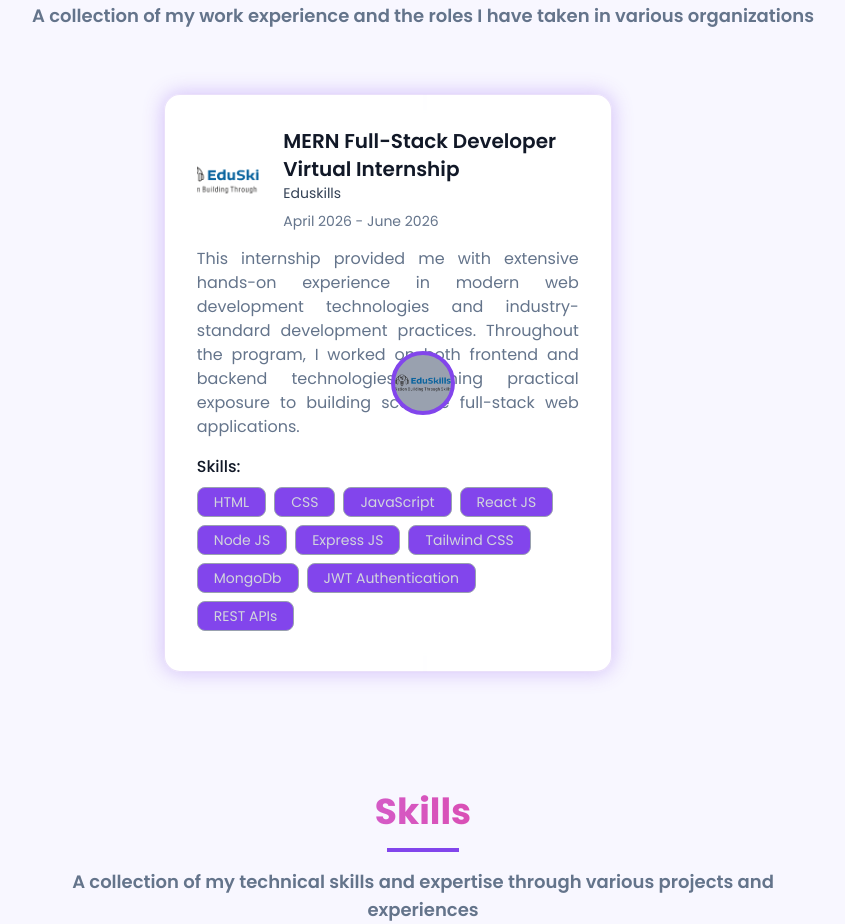
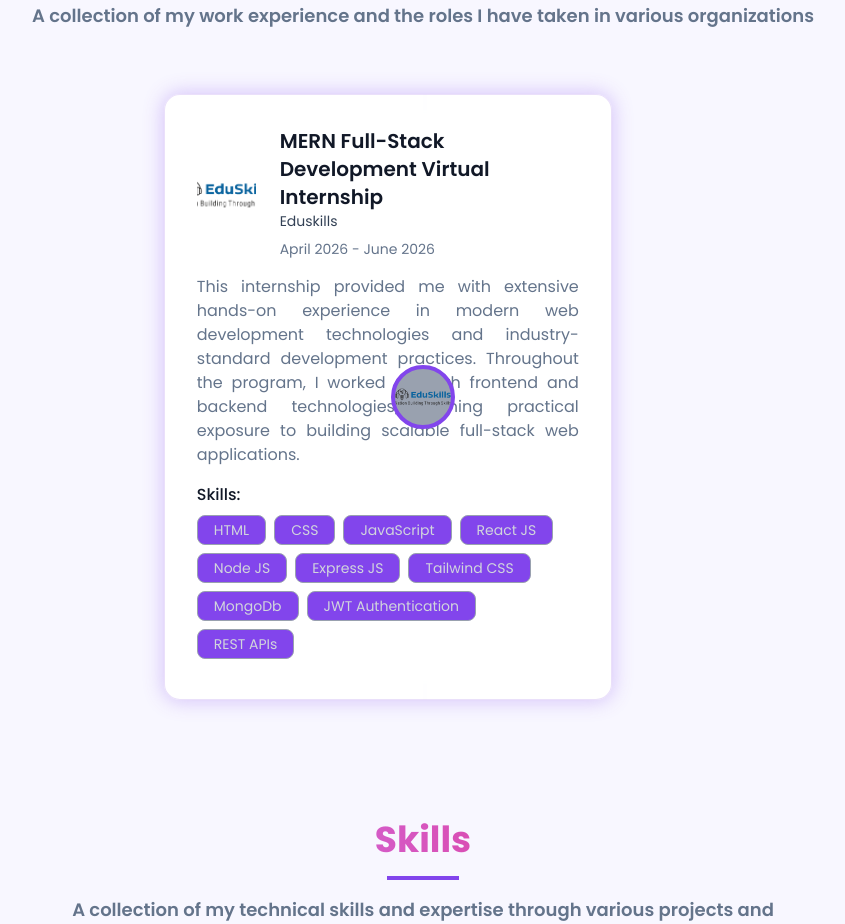
Before and after one commit to singhvivek76/Portfolio, a React (Vite) app: page / in a window 1280 px wide. Shown: the part 1380-2304 px from the top of the page, without its empty margins (217-1062 px from the left). Built offline with nearby package versions, Linux system fonts and the light colour scheme.

Commit message:
Update Experience-section

```diff
--- a/src/constants.js
+++ b/src/constants.js
@@ -107,7 +107,7 @@ export const SkillsInfo = [
     {
       id: 0,
       img: EduskillsLogo,
-      role: " MERN Full-Stack Developer Virtual Internship",
+      role: " MERN Full-Stack Development Virtual Internship",
       company: "Eduskills",
       date: "April 2026 - June 2026",
       desc: "This internship provided me with extensive hands-on experience in modern web development technologies and industry-standard development practices. Throughout the program, I worked on both frontend and backend technologies, gaining practical exposure to building scalable full-stack web applications.",
```
Also changed, not shown: 1 other file (tests, documents, lock files or other folders).
